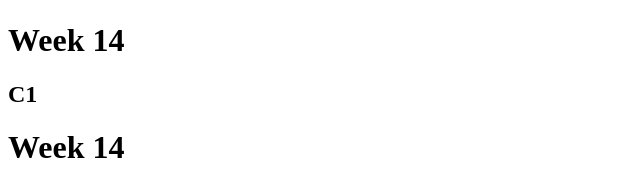
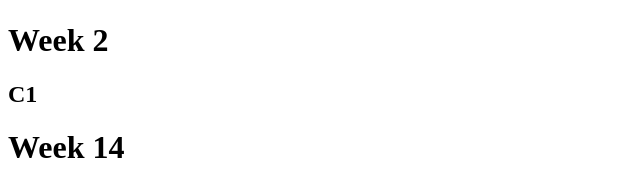
Before and after one commit to kreilisk24/RTR108C1, a plain HTML site: page docs/index.html in a window 1280 px wide. Shown: the part 590-775 px from the top of the page, 0-640 px from the left. Drawn offline with Linux system fonts and the light colour scheme.

Commit message:
Update index.html

```diff
--- a/docs/index.html
+++ b/docs/index.html
@@ -6,7 +6,7 @@
 <h2>Sākums</h2>
 
 <iframe src="https://onedrive.live.com/embed?cid=82B7A4C115C94E4D&resid=82B7A4C115C94E4D%2194642&authkey=AM96nh1ejOjFR4A&em=2" width="800" height="460" frameborder="0" scrolling="no"></iframe>
-<h1>Week 14</h1>
+<h1>Week 2</h1>
 <h2>C1</h2>
 
 <h1>Week 14</h1>
```
